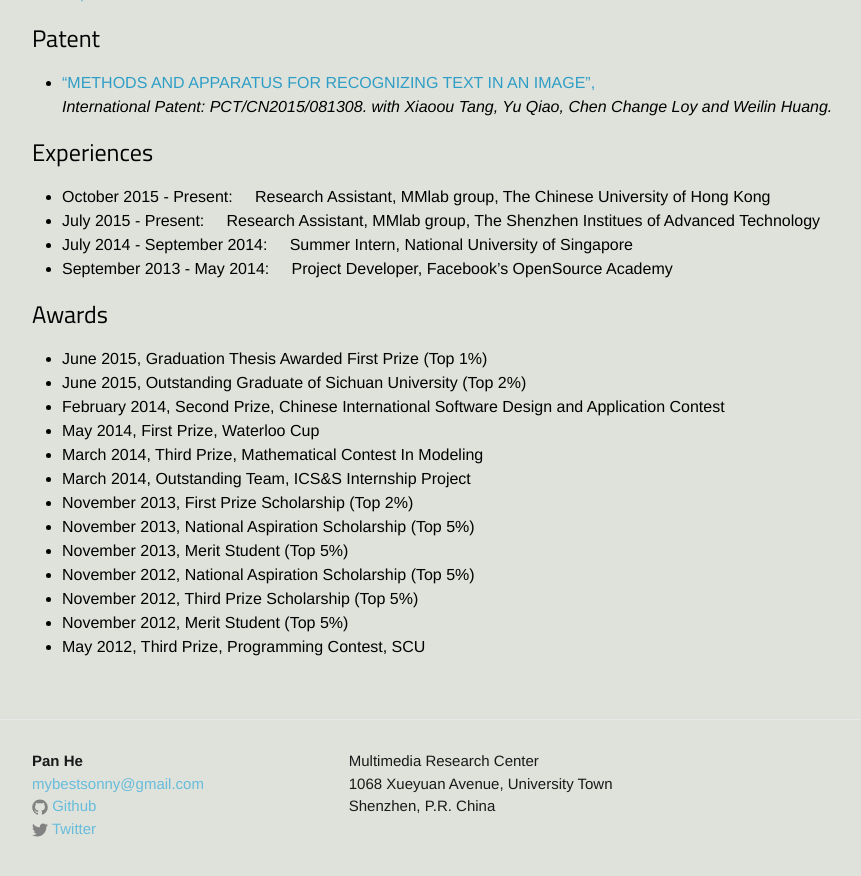
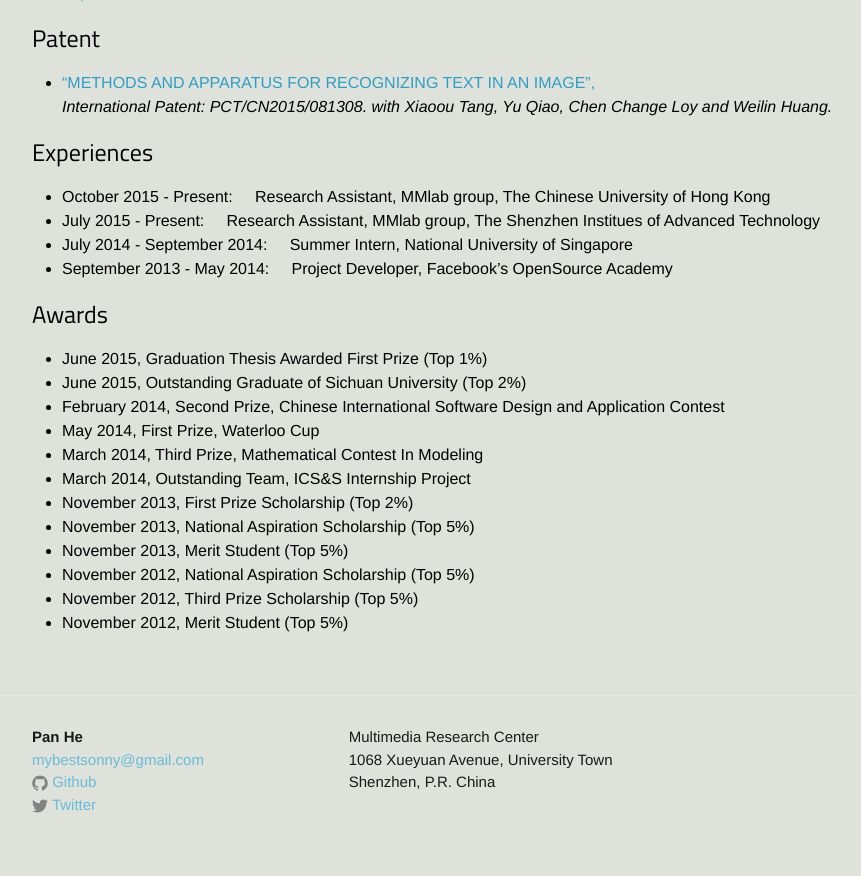
Before and after one commit to BestSonny/BestSonny.github.io.old, a Jekyll site: the page built from about.md, in a window 1280 px wide and 900 px high, scrolled down 656 px. Shown: the top 876 px of the window, without its empty margins (163-1024 px from the left). Built offline with Jekyll 4.4.1, drawn with Linux system fonts in a browser that asks for light colours.

Commit message:
redesign about page

```diff
--- a/_includes/footer.html
+++ b/_includes/footer.html
@@ -8,7 +8,6 @@
       <div class="footer-col  footer-col-1">
         <ul class="contact-list">
           <li><strong>{{ site.title }}</strong></li>
-
           <li><a href="mailto:{{ site.email }}">{{ site.email }}</a></li>
              {% if site.github_username %}
           <li>
@@ -47,9 +46,11 @@
          <p class="text">
           Multimedia Research Center <br />
           1068 Xueyuan Avenue, University Town <br />
-          Shenzhen, P.R. China</p>
+          Shenzhen, P.R. China
+        </p>
       </div>
 
+ <!--   <img border="0" src="http://cc.amazingcounters.com/counter.php?i=3197328&c=9592297" alt="AmazingCounters.com">  -->
 
 
 
--- a/about.md
+++ b/about.md
@@ -120,6 +120,6 @@
 * November 2012,  	National Aspiration Scholarship (Top 5%)
 * November 2012,  	Third Prize Scholarship (Top 5%)
 * November 2012,  	Merit Student (Top 5%)
-* May 2012,	    	Third Prize, Programming Contest, SCU
+
 
 </div>
```
Also changed, not shown: project/item-1.md (line endings or trailing spaces).
